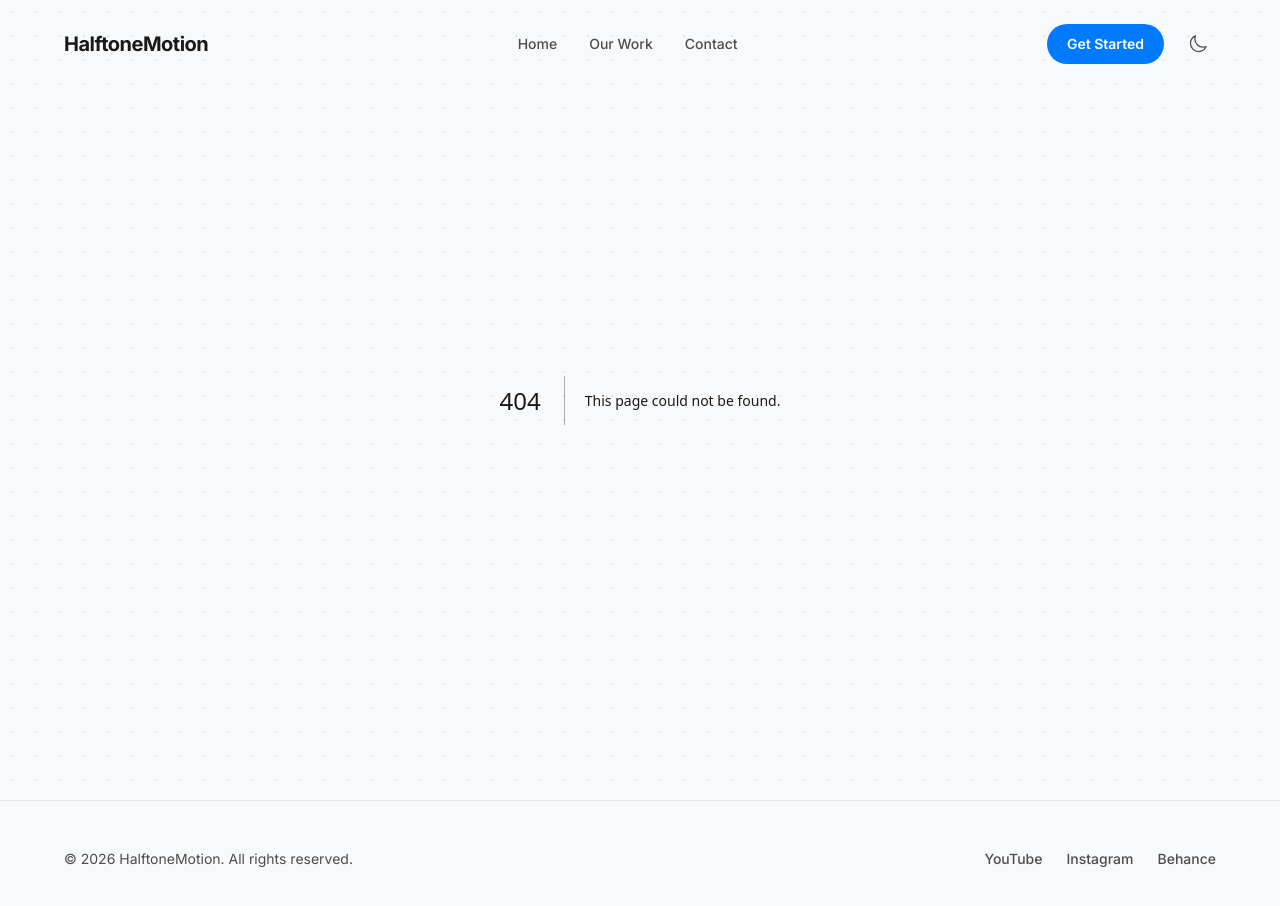
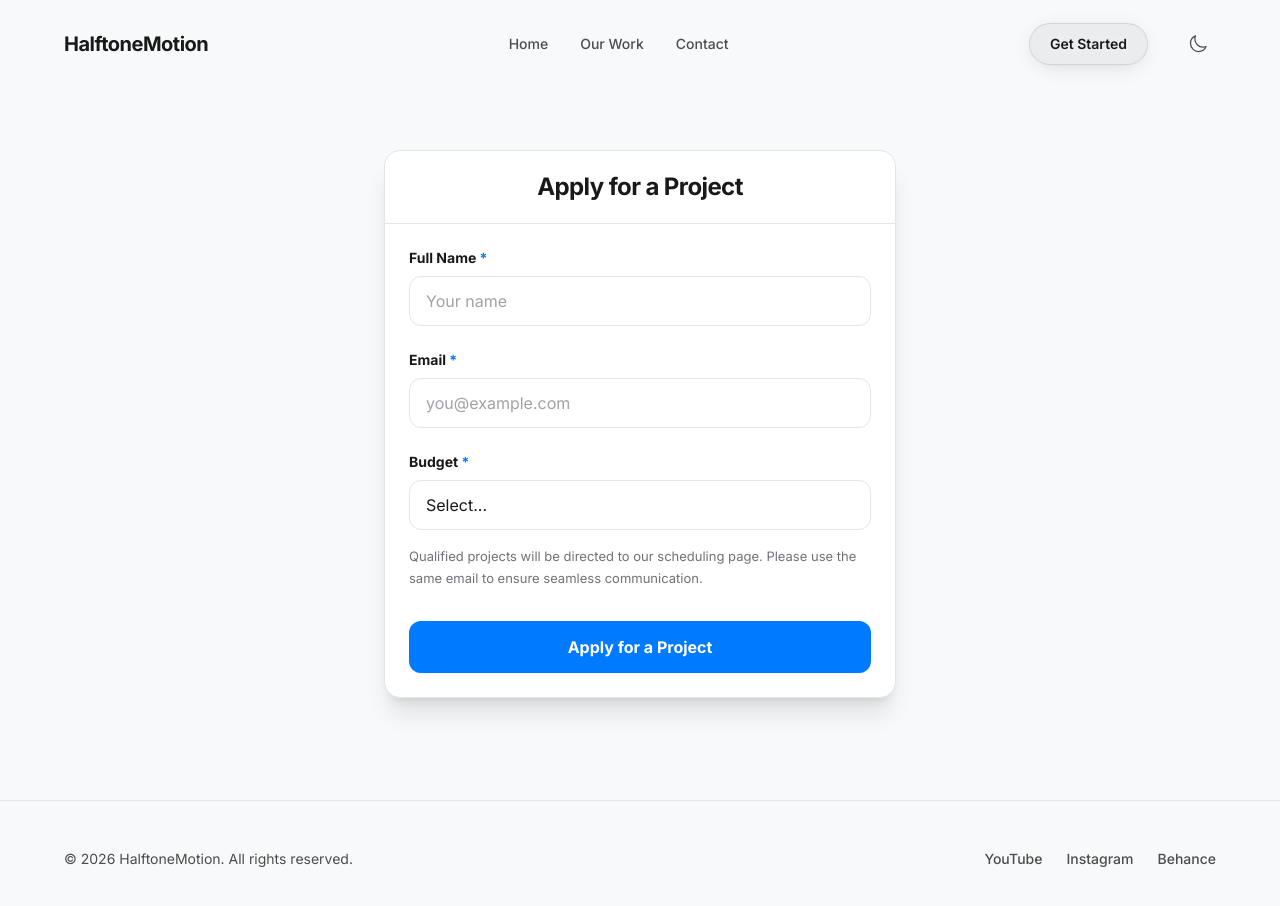
Before and after one commit to BerserkerOP/website, a Next.js app: page /contact in a window 1280 px wide. Before the commit this address had no page. Shown: the top 906 px of the page. Built offline with nearby package versions, Linux system fonts and the light colour scheme.

Commit message:
Apply Glass/Glow buttons, Dedicated Contact Page, Spotlight Cards, Light Theme Default

```diff
--- /dev/null
+++ b/app/contact/page.tsx
@@ -0,0 +1,89 @@
+export const metadata = {
+  title: 'Apply for a Project | HalftoneMotion',
+  description: 'Apply for a custom motion design project with HalftoneMotion.',
+};
+
+export default function ContactPage() {
+  return (
+    <div className="bg-apple-bg min-h-screen pt-32 pb-20 flex items-center justify-center px-4">
+      <div className="bg-apple-card rounded-2xl shadow-xl border border-apple-border w-full max-w-lg flex flex-col">
+        {/* Header */}
+        <div className="px-6 py-5 border-b border-apple-border text-center">
+          <h1 className="text-2xl font-bold text-apple-text tracking-tight">Apply for a Project</h1>
+        </div>
+
+        {/* Form Body */}
+        <form
+          action="https://formsubmit.co/atharvasharma1002006@gmail.com"
+          method="POST"
+          className="p-6 flex flex-col gap-6"
+        >
+          {/* FormSubmit Config */}
+          <input type="hidden" name="_subject" value="New Project Application!" />
+          <input type="hidden" name="_captcha" value="false" />
+          <input type="hidden" name="_next" value="https://halftonemotion.vercel.app/" />
+
+          <div className="flex flex-col gap-2">
+            <label htmlFor="name" className="text-sm font-bold text-apple-text">
+              Full Name <span className="text-apple-blue">*</span>
+            </label>
+            <input
+              type="text"
+              id="name"
+              name="name"
+              required
+              placeholder="Your name"
+              className="w-full px-4 py-3 rounded-xl border border-apple-border focus:border-apple-blue focus:ring-1 focus:ring-apple-blue outline-none transition-all placeholder:text-zinc-400 bg-transparent text-apple-text"
+            />
+          </div>
+
+          <div className="flex flex-col gap-2">
+            <label htmlFor="email" className="text-sm font-bold text-apple-text">
+              Email <span className="text-apple-blue">*</span>
+            </label>
+            <input
+              type="email"
+              id="email"
+              name="email"
+              required
+              placeholder="you@example.com"
+              className="w-full px-4 py-3 rounded-xl border border-apple-border focus:border-apple-blue focus:ring-1 focus:ring-apple-blue outline-none transition-all placeholder:text-zinc-400 bg-transparent text-apple-text"
+            />
+          </div>
+
+          <div className="flex flex-col gap-2">
+            <label htmlFor="budget" className="text-sm font-bold text-apple-text">
+              Budget <span className="text-apple-blue">*</span>
+            </label>
+            <select
+              id="budget"
+              name="budget"
+              required
+              defaultValue=""
+              className="w-full px-4 py-3 rounded-xl border border-apple-border focus:border-apple-blue focus:ring-1 focus:ring-apple-blue outline-none transition-all bg-transparent text-apple-text appearance-none"
+            >
+              <option className="bg-apple-card text-apple-text" value="" disabled>Select...</option>
+              <option className="bg-apple-card text-apple-text" value="< $200">&lt; $200</option>
+              <option className="bg-apple-card text-apple-text" value="$200 - $500">$200 - $500</option>
+              <option className="bg-apple-card text-apple-text" value="$500 - $800">$500 - $800</option>
+              <option className="bg-apple-card text-apple-text" value="$800 - $1500">$800 - $1500</option>
+              <option className="bg-apple-card text-apple-text" value="$1500 - $3000">$1500 - $3000</option>
+              <option className="bg-apple-card text-apple-text" value="$3000+">$3000+</option>
+            </select>
+
+            <div className="mt-2 text-[13px] text-zinc-500 leading-relaxed space-y-4">
+              <p>Qualified projects will be directed to our scheduling page. Please use the same email to ensure seamless communication.</p>
+            </div>
+          </div>
+
+          <button
+            type="submit"
+            className="mt-2 w-full bg-apple-blue text-white font-bold py-3.5 rounded-xl hover:bg-apple-blue-hover transition-colors shadow-sm active:scale-[0.98]"
+          >
+            Apply for a Project
+          </button>
+        </form>
+      </div>
+    </div>
+  );
+}
--- a/app/layout.tsx
+++ b/app/layout.tsx
@@ -3,7 +3,6 @@ import type { Metadata } from 'next'
 import { Inter } from 'next/font/google'
 import Navbar from '@/components/Navbar'
 import Footer from '@/components/Footer'
-import ContactModal from '@/components/ContactModal'
 import { ThemeProvider } from '@/components/ThemeProvider'
 
 const inter = Inter({ subsets: ['latin'] })
@@ -30,13 +29,12 @@ export default function RootLayout({
           }}
         ></div>
 
-        <ThemeProvider attribute="class" defaultTheme="system" enableSystem>
+        <ThemeProvider attribute="class" defaultTheme="light" enableSystem>
           <Navbar />
           <main className="flex-1">
             {children}
           </main>
           <Footer />
-          <ContactModal />
         </ThemeProvider>
       </body>
     </html>
--- a/components/Hero.tsx
+++ b/components/Hero.tsx
@@ -42,12 +42,12 @@ export default function Hero() {
             initial={{ opacity: 0, y: 18 }}
             animate={{ opacity: 1, y: 0 }}
             transition={{ duration: 0.6, delay: 0.3, ease: "easeOut" }}
-            className="flex flex-col sm:flex-row items-center justify-center gap-3 mt-4 w-full px-4 sm:px-0"
+            className="flex flex-col sm:flex-row items-center justify-center gap-4 mt-4 w-full px-4 sm:px-0"
           >
-            <TiltButton href="/#contact" className="w-full sm:w-auto font-semibold bg-apple-blue text-white hover:bg-apple-blue-hover px-6 py-3.5 sm:px-8 sm:py-4 text-sm sm:text-base rounded-2xl shadow-sm">
+            <TiltButton href="/contact" className="w-full sm:w-auto font-semibold text-apple-text px-6 py-3.5 sm:px-8 sm:py-4 text-sm sm:text-base rounded-full backdrop-blur-md bg-black/5 dark:bg-white/5 border border-black/10 dark:border-white/10 hover:bg-black/10 dark:hover:bg-white/10 shadow-[0_4px_24px_-8px_rgba(0,0,0,0.2)] dark:shadow-[0_4px_24px_-8px_rgba(255,255,255,0.1)] transition-all">
               Start Your Project
             </TiltButton>
-            <TiltButton href="/work" className="w-full sm:w-auto font-semibold text-apple-text border border-apple-border rounded-2xl bg-apple-card hover:border-apple-blue hover:text-apple-blue transition-colors px-6 py-3.5 sm:px-8 sm:py-4 text-sm sm:text-base shadow-sm">
+            <TiltButton href="/work" glow={true} className="w-full sm:w-auto font-semibold text-apple-text rounded-full shadow-sm text-sm sm:text-base">
               View Our Work
               <svg xmlns="http://www.w3.org/2000/svg" viewBox="0 0 24 24" fill="currentColor" className="w-4 h-4 ml-1">
                 <path fillRule="evenodd" d="M12.97 3.97a.75.75 0 0 1 1.06 0l7.5 7.5a.75.75 0 0 1 0 1.06l-7.5 7.5a.75.75 0 1 1-1.06-1.06l6.22-6.22H3a.75.75 0 0 1 0-1.5h16.19l-6.22-6.22a.75.75 0 0 1 0-1.06Z" clipRule="evenodd" />
--- a/components/Navbar.tsx
+++ b/components/Navbar.tsx
@@ -34,13 +34,13 @@ export default function Navbar() {
           <div className="hidden md:flex items-center space-x-8">
             <Link href="/" className="text-sm font-medium text-apple-subtext hover:text-apple-text transition-colors duration-200">Home</Link>
             <Link href="/work" className="text-sm font-medium text-apple-subtext hover:text-apple-text transition-colors duration-200">Our Work</Link>
-            <a href="/#contact" className="text-sm font-medium text-apple-subtext hover:text-apple-text transition-colors duration-200">Contact</a>
+            <Link href="/contact" className="text-sm font-medium text-apple-subtext hover:text-apple-text transition-colors duration-200">Contact</Link>
           </div>
 
-          <div className="hidden md:flex items-center">
-            <a href="#contact" className="inline-flex items-center justify-center font-semibold rounded-full transition-all duration-200 bg-apple-blue text-white hover:bg-apple-blue-hover active:scale-[0.98] px-5 py-2.5 text-sm">
+          <div className="hidden md:flex items-center gap-4">
+            <Link href="/contact" className="inline-flex items-center justify-center font-semibold rounded-full transition-all duration-200 backdrop-blur-md bg-black/5 dark:bg-white/5 border border-black/10 dark:border-white/10 hover:bg-black/10 dark:hover:bg-white/10 shadow-[0_4px_24px_-8px_rgba(0,0,0,0.2)] dark:shadow-[0_4px_24px_-8px_rgba(255,255,255,0.1)] text-apple-text px-5 py-2.5 text-sm active:scale-[0.98]">
               Get Started
-            </a>
+            </Link>
             <ThemeToggle />
           </div>
 
@@ -78,10 +78,10 @@ export default function Navbar() {
             <div className="px-6 py-4 flex flex-col space-y-4">
               <Link href="/" onClick={() => setMobileMenuOpen(false)} className="text-apple-text font-medium py-2">Home</Link>
               <Link href="/work" onClick={() => setMobileMenuOpen(false)} className="text-apple-text font-medium py-2 border-t border-apple-border/50">Our Work</Link>
-              <a href="/#contact" onClick={() => setMobileMenuOpen(false)} className="text-apple-text font-medium py-2 border-t border-apple-border/50">Contact</a>
-              <a href="/#contact" onClick={() => setMobileMenuOpen(false)} className="inline-flex items-center justify-center font-semibold rounded-full bg-apple-blue text-white px-5 py-3 text-sm mt-2 w-full active:scale-[0.98] transition-transform">
+              <Link href="/contact" onClick={() => setMobileMenuOpen(false)} className="text-apple-text font-medium py-2 border-t border-apple-border/50">Contact</Link>
+              <Link href="/contact" onClick={() => setMobileMenuOpen(false)} className="inline-flex items-center justify-center font-semibold rounded-full backdrop-blur-md bg-black/5 dark:bg-white/5 border border-black/10 dark:border-white/10 hover:bg-black/10 dark:hover:bg-white/10 shadow-[0_4px_24px_-8px_rgba(0,0,0,0.2)] dark:shadow-[0_4px_24px_-8px_rgba(255,255,255,0.1)] text-apple-text px-5 py-3 text-sm mt-2 w-full active:scale-[0.98] transition-all">
                 Get Started
-              </a>
+              </Link>
             </div>
           </motion.div>
         )}
--- a/components/ProjectCard.tsx
+++ b/components/ProjectCard.tsx
@@ -126,18 +126,16 @@ export default function ProjectCard({ title, category, delay = 0, videoUrl, hove
         className="relative flex flex-col h-full w-full rounded-[23px] overflow-hidden bg-apple-card shadow-[0_2px_10px_rgba(0,0,0,0.02)] dark:shadow-none"
       >
         {/* Spotlight Hover Glow (Behind Content) */}
-        {!hoverGradient && (
-          <motion.div
-            className="pointer-events-none absolute -inset-px rounded-[24px] opacity-0 transition-opacity duration-300 group-hover:opacity-100 z-0"
-            style={{
-              background: spotlightBackground,
-            }}
-          />
-        )}
+        <motion.div
+          className="pointer-events-none absolute inset-0 opacity-0 transition-opacity duration-300 group-hover:opacity-100 z-0"
+          style={{
+            background: spotlightBackground,
+          }}
+        />
 
         {/* Colorful Gradient Hover Glow */}
         {hoverGradient && (
-          <div className="pointer-events-none absolute inset-0 z-0 bg-gradient-to-br from-blue-500/20 via-purple-500/20 to-pink-500/20 opacity-0 group-hover:opacity-100 transition-opacity duration-500" />
+          <div className="pointer-events-none absolute inset-0 z-0 bg-gradient-to-br from-blue-500/10 via-purple-500/10 to-pink-500/10 opacity-0 group-hover:opacity-100 transition-opacity duration-500" />
         )}
 
         {/* Glare Layer (ReactBits) */}
@@ -162,7 +160,7 @@ export default function ProjectCard({ title, category, delay = 0, videoUrl, hove
         </div>
 
         {/* Text Container */}
-        <div className="relative z-10 px-6 py-6 flex flex-col gap-1.5 flex-1 bg-apple-card">
+        <div className="relative z-10 px-6 py-6 flex flex-col gap-1.5 flex-1 bg-transparent">
           <h3 className="text-lg font-bold text-apple-text tracking-tight">{title}</h3>
           <p className="text-sm text-apple-subtext leading-relaxed">
             {category}
--- a/components/TiltButton.tsx
+++ b/components/TiltButton.tsx
@@ -8,9 +8,10 @@ interface TiltButtonProps {
   children: ReactNode;
   href: string;
   className?: string;
+  glow?: boolean;
 }
 
-export default function TiltButton({ children, href, className = "" }: TiltButtonProps) {
+export default function TiltButton({ children, href, className = "", glow = false }: TiltButtonProps) {
   const xPct = useMotionValue(0.5);
   const yPct = useMotionValue(0.5);
 
@@ -45,9 +46,12 @@ export default function TiltButton({ children, href, className = "" }: TiltButto
           rotateY,
           transformStyle: "preserve-3d",
         }}
-        className={`relative overflow-hidden flex items-center justify-center transition-all duration-200 active:scale-[0.98] ${className}`}
+        className={`relative overflow-hidden flex items-center justify-center transition-all duration-200 active:scale-[0.98] ${glow ? 'p-[1px]' : ''} ${className}`}
       >
-        <span className="relative z-10 flex items-center gap-2">
+        {glow && (
+          <span className="absolute inset-[-1000%] z-0 animate-[spin_3s_linear_infinite] bg-[conic-gradient(from_90deg_at_50%_50%,transparent_0%,var(--apple-blue)_50%,transparent_100%)]" />
+        )}
+        <span className={`relative z-10 flex items-center gap-2 ${glow ? 'w-full h-full bg-apple-bg rounded-inherit justify-center' : ''}`}>
           {children}
         </span>
 
```
